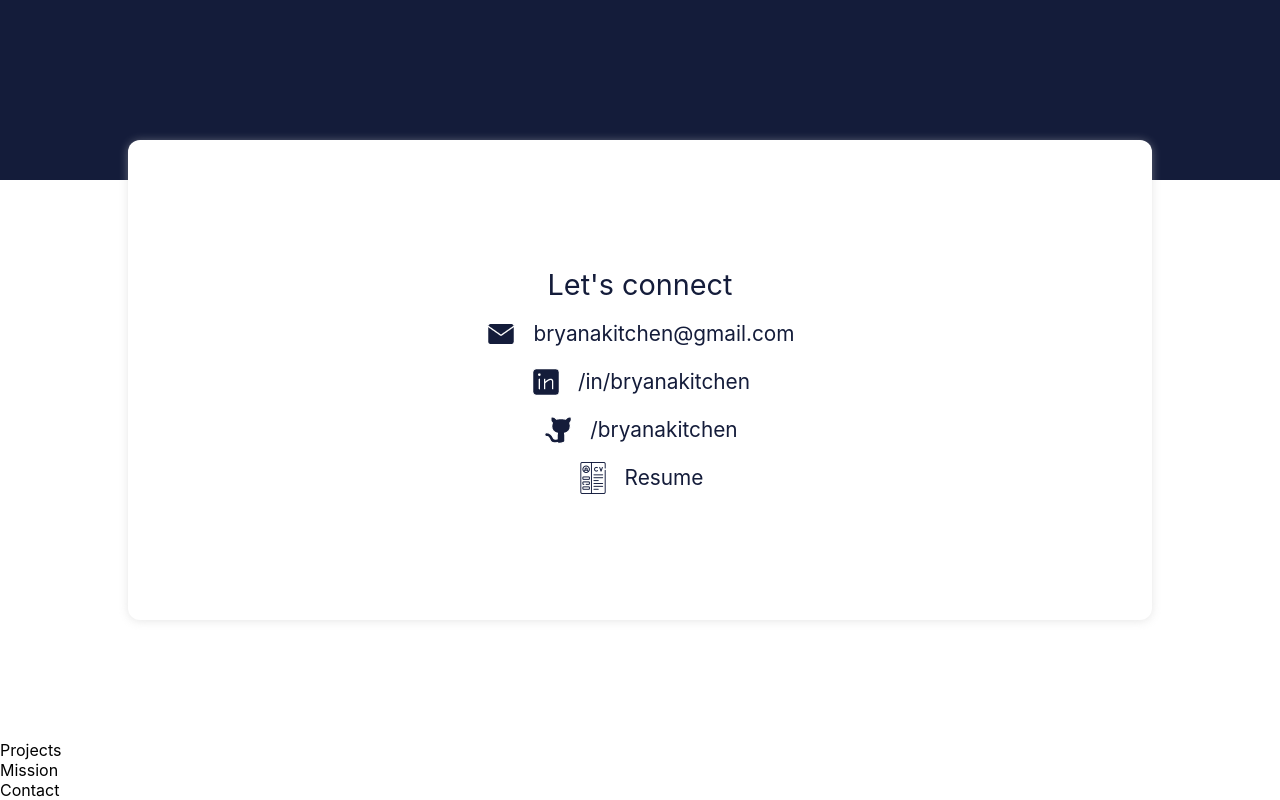
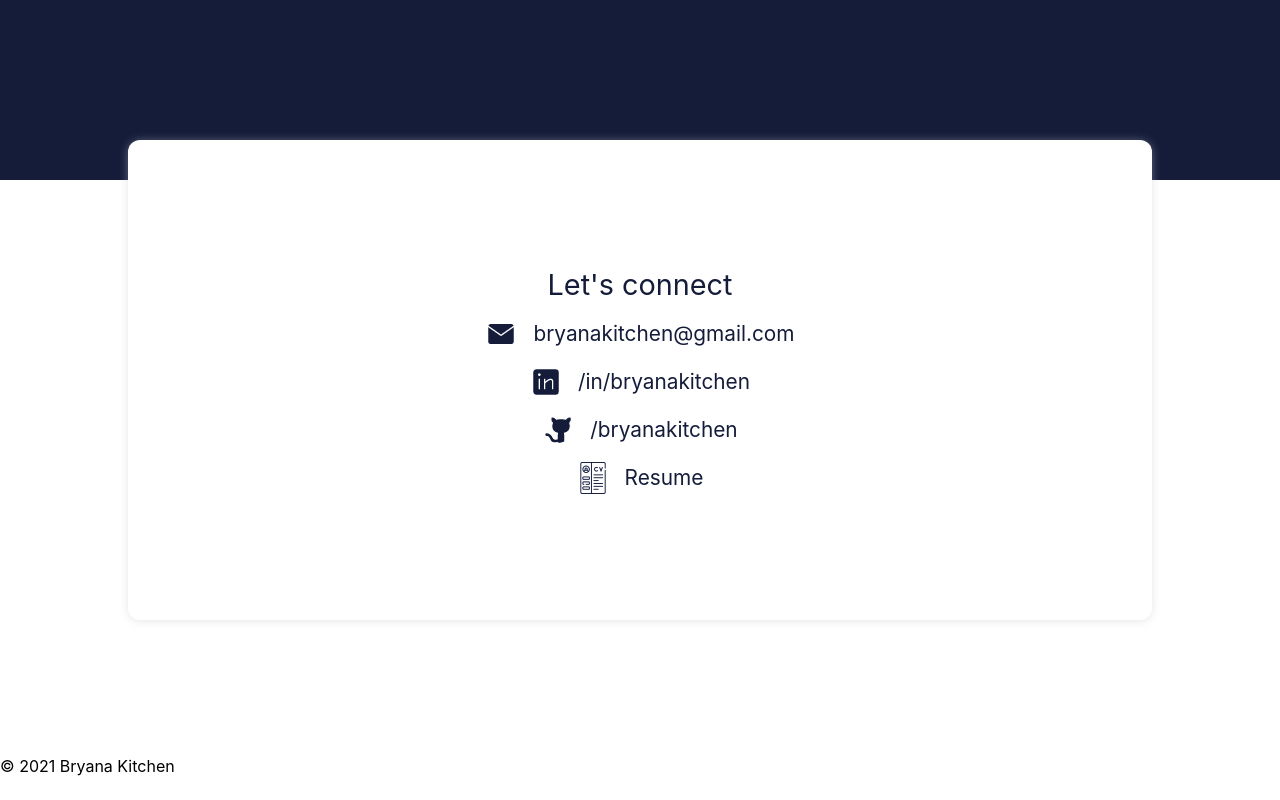
Before and after one commit to bryanakitchen/portfolio, a React (Create React App) app: page / in a window 1280 px wide. Shown: the part 2380-3180 px from the top of the page. After the commit the page ends 3156 px from the top, so only its background shows below. Built offline with nearby package versions, Linux system fonts and the light colour scheme.

Commit message:
incorporate react-scroll links

```diff
--- a/package.json
+++ b/package.json
@@ -11,6 +11,7 @@
     "react-dom": "^17.0.2",
     "react-router-dom": "^5.2.0",
     "react-scripts": "4.0.3",
+    "react-scroll": "^1.8.2",
     "web-vitals": "^1.1.2"
   },
   "scripts": {
--- a/src/About/About.js
+++ b/src/About/About.js
@@ -3,7 +3,7 @@ import './About.scss';
 
 export default function About() {
     return (
-        <div className="About">
+        <div className="About" name="about">
             <p>Hi, I'm Bryana. Nice to meet you!</p>
             <p>
                 I'm a full stack software engineer who loves making environments more organized and efficient.  With a background in logistics, I apply skills I've gained as an account manager by creating applications that are scalable, while maintaining quality. I appreciate and enjoy seeing the flow of data of a full stack application beginning with raw data in a database that makes its way to a well thought out front end application.
--- a/src/Contact/Contact.js
+++ b/src/Contact/Contact.js
@@ -3,7 +3,7 @@ import './Contact.scss';
 
 export default function Contact() {
     return (
-        <div className="Contact">
+        <div className="Contact" name="contact">
             <div className="inner">
                 <p>Let's connect</p>
                 <p>
--- a/src/Header/Header.js
+++ b/src/Header/Header.js
@@ -1,4 +1,5 @@
 import React from 'react';
+import { Link } from 'react-scroll';
 import './Header.scss'
 
 export default function Header() {
@@ -11,10 +12,10 @@ export default function Header() {
             </div>
 
             <div className='nav'>
-                <a href='/'>Home</a>
-                <a href='#mission'>About</a>
-                <a href='#projects'>Projects</a>
-                <a href='#contact'>Contact</a>
+                <Link activeClass="active" to="home" >Home</Link>
+                <Link activeClass="active" to="about" >About</Link>
+                <Link activeClass="active" to="projects" >Projects</Link>
+                <Link activeClass="active" to="contact" >Contact</Link>
             </div>
         </div>
     )
--- a/src/Header/Header.scss
+++ b/src/Header/Header.scss
@@ -21,23 +21,23 @@
         display: flex;
         align-items: center;
 
-        a {
+        a, Link {
             padding: 0px 10px;
             margin: 0px 5px;
             text-decoration: none;
         }
     }
 
-    a {
+    a, Link {
         text-decoration: none;
         color: #141c3a;
     }
 
-    a:hover {
+    a:hover, Link:hover {
         text-decoration: underline;
     }
 
-    a:hover span {
+    a:hover span, Link:hover span {
         text-decoration: none;
     }
 
--- a/src/Main/Main.js
+++ b/src/Main/Main.js
@@ -35,7 +35,7 @@ function Main() {
   return (
     <>
     <Header />
-    <div className="Landing">
+    <div className="Landing" name="home">
       <div className="landing-group">
         <div className="landing-header">
           <img src="./logo.png" alt="letter b logo" className="landing-logo" />
@@ -54,10 +54,8 @@ function Main() {
     <Projects />
     <Contact />
 
-     <div >
-        <div id="projects">Projects</div>
-        <div id="mission">Mission</div>
-        <div id="contact">Contact</div>
+     <div className="footer">
+        <p>&#169; 2021 Bryana Kitchen </p>
     </div>
     </>
   );
--- a/src/Projects/Projects.js
+++ b/src/Projects/Projects.js
@@ -36,7 +36,7 @@ export default function Projects() {
     // }
 
     return (
-        <div className="projects">
+        <div className="projects" name="projects">
 
             <p>Selected Projects</p>
             {/* <p>Another line?</p> */}
--- a/src/Projects/Projects.scss
+++ b/src/Projects/Projects.scss
@@ -29,6 +29,12 @@
   background-color: #fff;
   color: #141c3a;
 
+}
+
+button {
+  padding: 0;
+  border: none;
+  background: none;
 }
 
   /* Next & previous buttons */
```
Also changed, not shown: 1 other file (tests, documents, lock files or other folders). Lines whose indentation alone changed are shown as unchanged.
